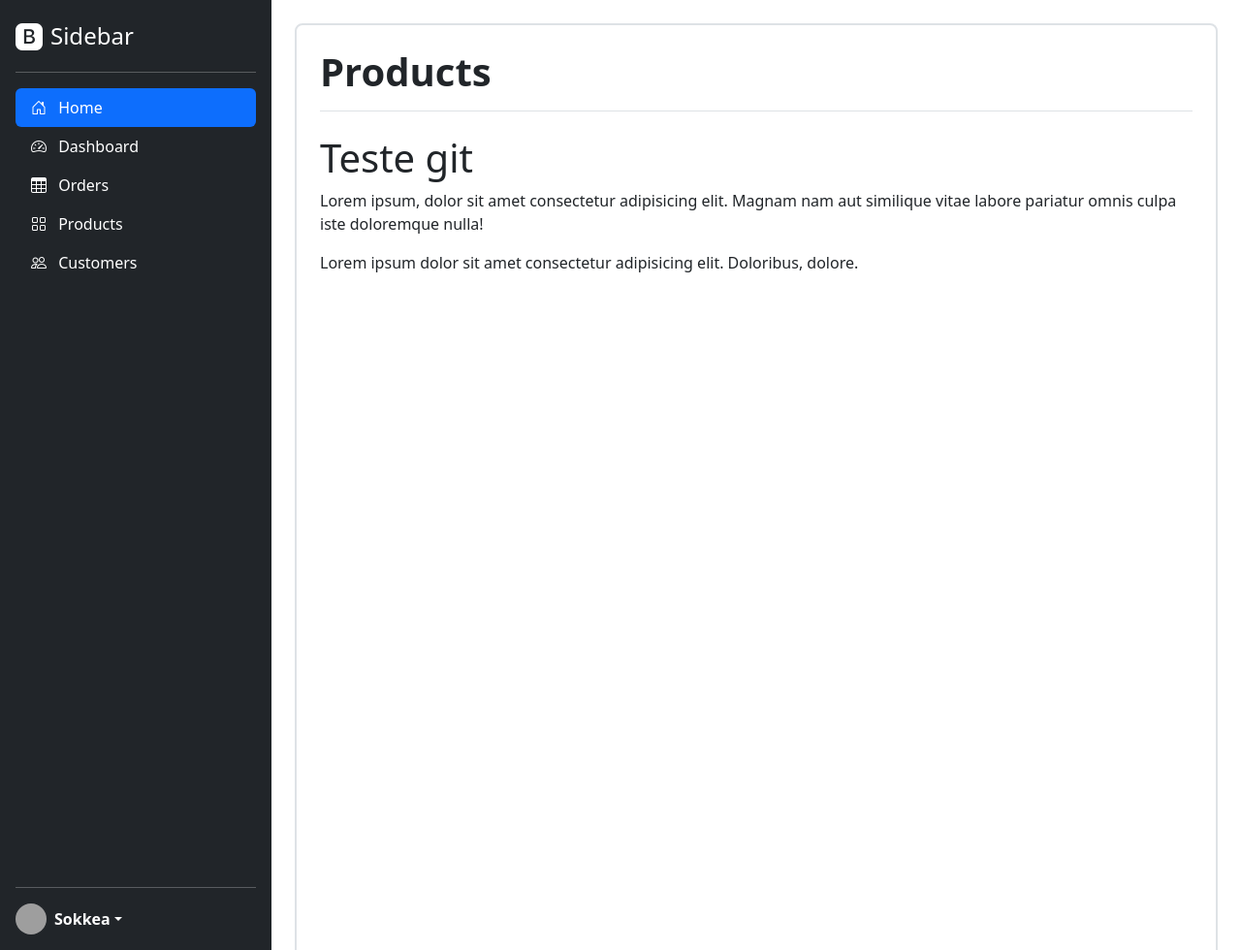
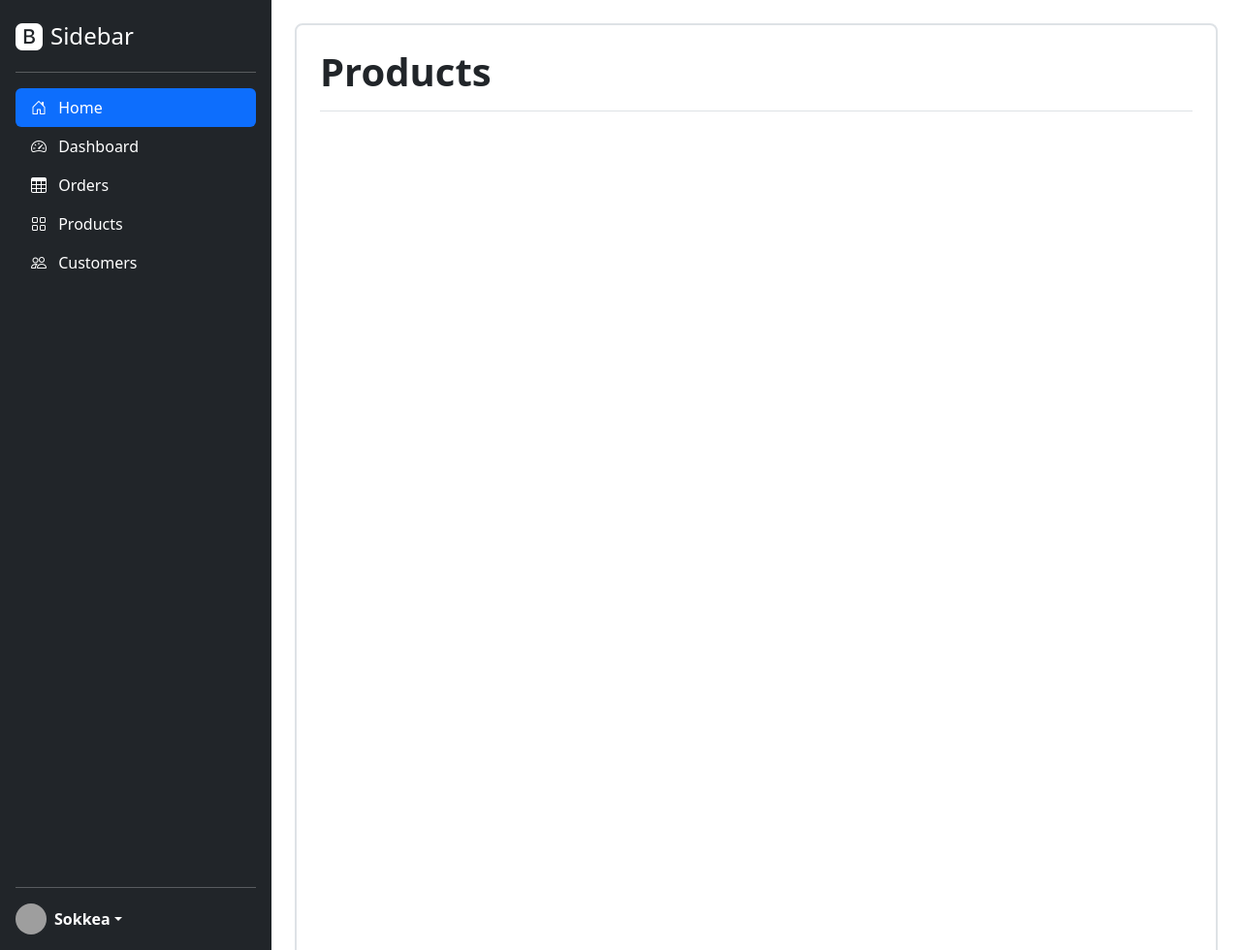
Before and after one commit to ksok5871-ui/CRUD-_flask, a Flask app: page /product in a window 1280 px wide. Shown: the whole page at 97% size. Run offline with Flask 3, Linux system fonts and the light colour scheme; grey boxes are pictures that could not be loaded.

Commit message:
Update main

```diff
--- a/templates/products/index.html
+++ b/templates/products/index.html
@@ -7,8 +7,4 @@
   <div class="border-bottom pb-3 mb-4">
     <h1 class="display-6 fw-bold mb-0">Products</h1>
   </div>
-  <h1>Teste git</h1>
-  <p>Lorem ipsum, dolor sit amet consectetur adipisicing elit. Magnam nam aut similique vitae labore pariatur omnis culpa iste doloremque nulla!</p>
-  <p>Lorem ipsum dolor sit amet consectetur adipisicing elit. Doloribus, dolore.</p>
-
 {% endblock %}
```
